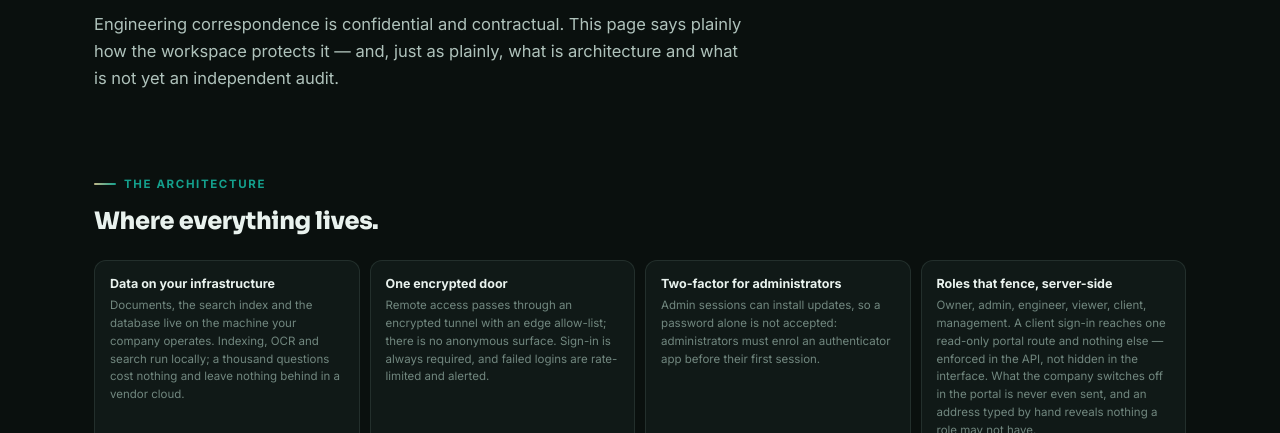
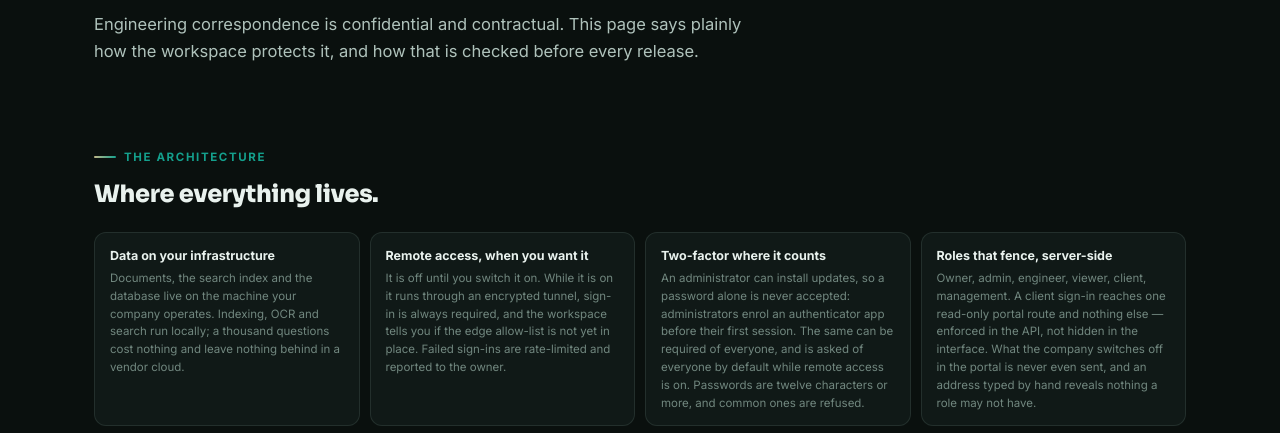
Before and after one commit to mohamed-abokhatwa/engineering-workspace, a plain HTML site: page security.html in a window 1280 px wide. Shown: the part 309-742 px from the top of the page. Drawn offline with Linux system fonts and the light colour scheme.

Commit message:
Security page: what is true today, without the disclaimers, and remote access and two-factor described as r185 behaves

```diff
--- a/security.html
+++ b/security.html
@@ -103,8 +103,8 @@
   <div class="eyebrow">Security &amp; architecture</div>
   <h1>Your record, your hardware,<br>our discipline.</h1>
   <p class="sub" style="margin-top:16px">Engineering correspondence is confidential and contractual.
-  This page says plainly how the workspace protects it — and, just as plainly, what is architecture
-  and what is not yet an independent audit.</p>
+  This page says plainly how the workspace protects it, and how that is checked before every
+  release.</p>
 </div></header>
 <div class="wrap">
 
@@ -113,8 +113,8 @@
     <h2 style="font-size:24px">Where everything lives.</h2>
     <div class="caps" style="margin-top:24px">
       <div class="cap"><b>Data on your infrastructure</b><span>Documents, the search index and the database live on the machine your company operates. Indexing, OCR and search run locally; a thousand questions cost nothing and leave nothing behind in a vendor cloud.</span></div>
-      <div class="cap"><b>One encrypted door</b><span>Remote access passes through an encrypted tunnel with an edge allow-list; there is no anonymous surface. Sign-in is always required, and failed logins are rate-limited and alerted.</span></div>
-      <div class="cap"><b>Two-factor for administrators</b><span>Admin sessions can install updates, so a password alone is not accepted: administrators must enrol an authenticator app before their first session.</span></div>
+      <div class="cap"><b>Remote access, when you want it</b><span>It is off until you switch it on. While it is on it runs through an encrypted tunnel, sign-in is always required, and the workspace tells you if the edge allow-list is not yet in place. Failed sign-ins are rate-limited and reported to the owner.</span></div>
+      <div class="cap"><b>Two-factor where it counts</b><span>An administrator can install updates, so a password alone is never accepted: administrators enrol an authenticator app before their first session. The same can be required of everyone, and is asked of everyone by default while remote access is on. Passwords are twelve characters or more, and common ones are refused.</span></div>
       <div class="cap"><b>Roles that fence, server-side</b><span>Owner, admin, engineer, viewer, client, management. A client sign-in reaches one read-only portal route and nothing else — enforced in the API, not hidden in the interface. What the company switches off in the portal is never even sent, and an address typed by hand reveals nothing a role may not have.</span></div>
       <div class="cap"><b>Walked, not assumed</b><span>The boundary is not a claim on a page: before each release the whole product is walked twice, once as an ordinary engineer and once as an administrator who is not the owner, watching every request the browser makes. Anything a role should not see and still receives is a defect, and is fixed before the release ships.</span></div>
       <div class="cap"><b>The operator's own machine stays theirs</b><span>Mail, calendar and notes read from the computer the workspace runs on belong to the person who owns that workspace — not to the administrator role. A customer's IT administrator can run their whole company in it and never reach them, unless the owner deliberately widens that.</span></div>
@@ -148,9 +148,8 @@
     <div class="eyebrow">In plain words</div>
     <h2 style="font-size:24px">What this page is.</h2>
     <p class="sub" style="font-size:14.5px">Everything above is how the system is built and
-    operated today, described in plain words rather than badges. Independent assurance is part of
-    the roadmap &#8212; a penetration test ahead of the first multi-company rollout &#8212; and this
-    page is updated as each step lands.</p>
+    operated today, described in plain words rather than badges &#8212; and kept current with the
+    product, release by release.</p>
     <div class="caps" style="margin-top:22px">
       <div class="cap"><b>On request, under NDA</b><span>The architecture and data-location pack, the backup and restore runbook, the update-signing design, and a security review call with the person who built it.</span></div>
       <div class="cap"><b>In every workspace</b><span>A security one-pager for your IT department, produced from the app itself in one press.</span></div>
```
